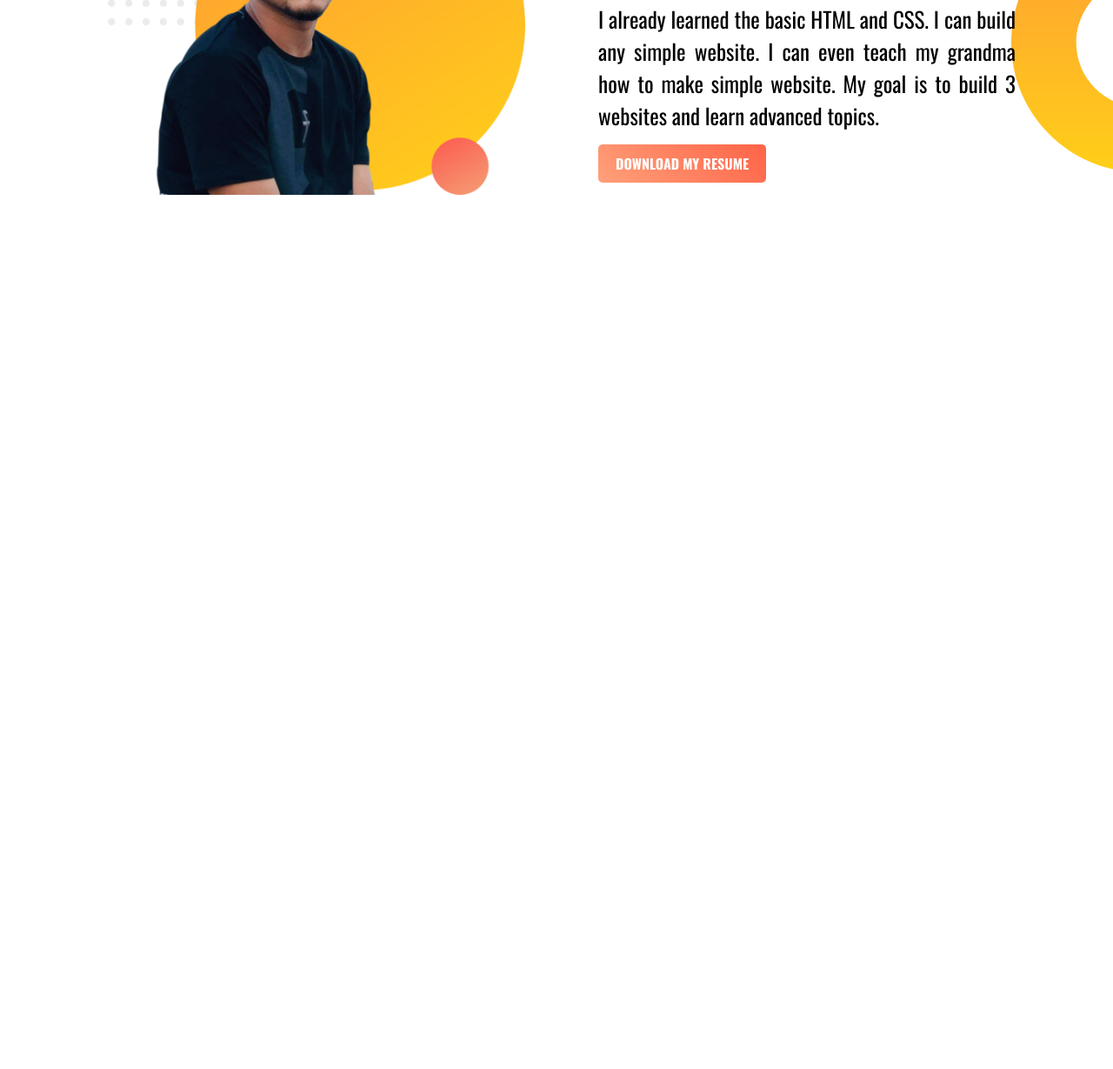
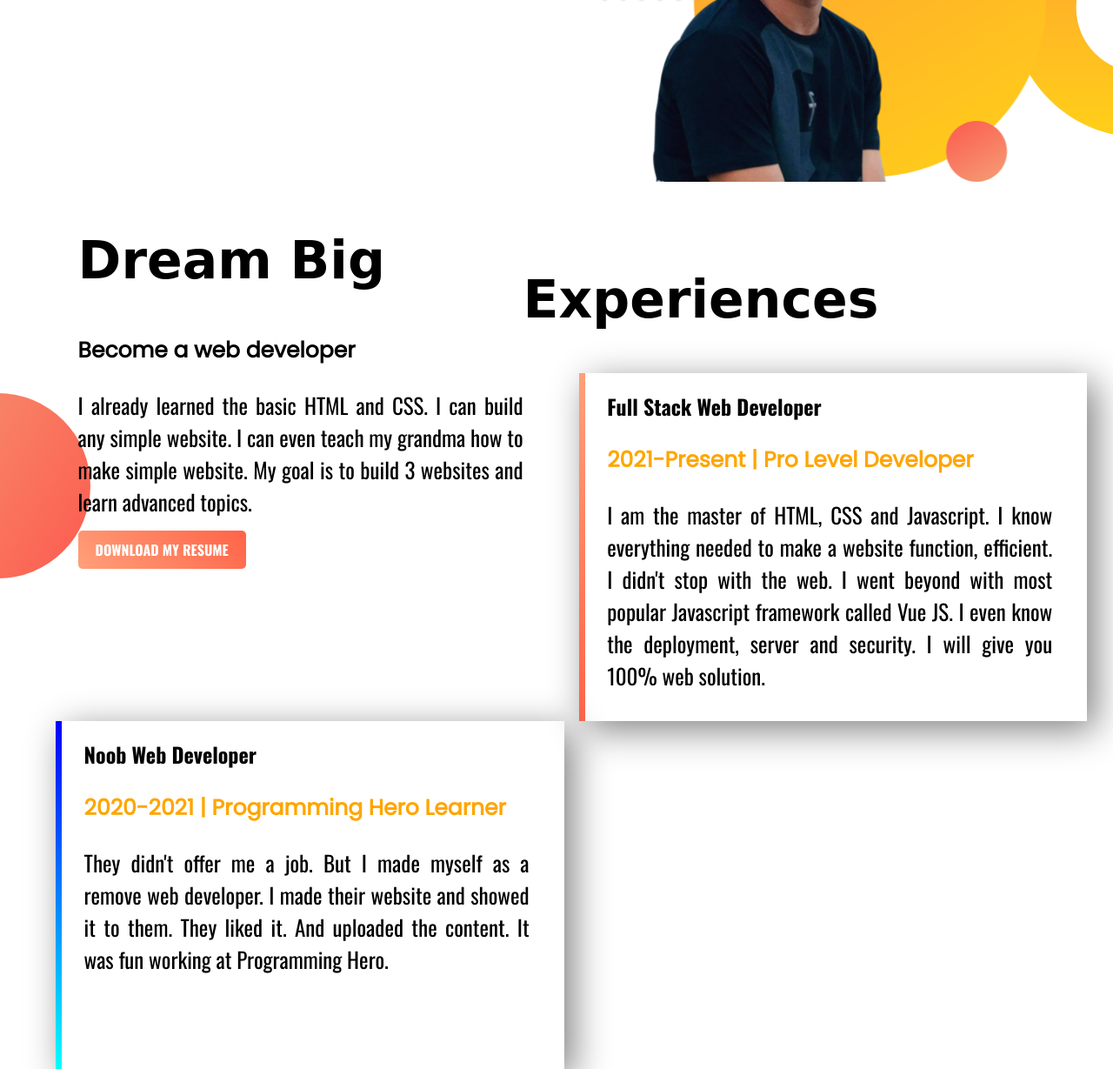
Before and after one commit to rashed-ctrl/web-portfolio, a plain HTML site: page index.html in a window 1280 px wide. Shown: the part 791-2020 px from the top of the page at 87% size. Before the commit the page ends 1130 px from the top, so only its background shows below. Drawn offline with nearby package versions, Linux system fonts and the light colour scheme; a web font is replaced by a local one.

Commit message:
second and third section

```diff
--- a/index.html
+++ b/index.html
@@ -42,5 +42,23 @@
 
     </section>
      <!-- section two end -->
+
+      <!-- section Three start -->
+      <section class="third-banner" >
+        <h1 class="experience" >Experiences</h1>
+          <div id="full-stack" class="half-width single-experience">
+                <h2>Full Stack Web Developer</h2>
+                <h3 class="name-highlight">2021-Present | Pro Level Developer</h3>
+                <p>I am the master of HTML, CSS and Javascript. I know everything needed to make a website function, efficient. I didn't stop with the web. I went beyond with most popular Javascript framework called Vue JS. I even know the deployment, server and security. I will give you 100% web solution.</p>
+          </div>
+          <div id="noob-stack" class="half-width single-experience">
+            <h2>Noob Web Developer</h2>
+            <h3 class="name-highlight">2020-2021 | Programming Hero Learner</h3>
+            <p>They didn't offer me a job. But I made myself as a remove web developer. I made their website and showed it to them. They liked it. And uploaded the content. It was fun working at Programming Hero.</p>
+        </div>
+
+    </section>
+
+       <!-- section Three end -->
 </body>
 </html>
--- a/style.css
+++ b/style.css
@@ -55,7 +55,7 @@ section{
 
 /* second section start */
 h1 {
-    font-size: 50px;
+    font-size: 60px;
     font-family: 'Pirata One', cursive;
 }
 .name-highlight {
@@ -75,7 +75,8 @@ p{
     float: left;
     margin-left: 5%;
     padding-left: 2%;
-}.half-width img{
+}
+.half-width img{
     width: 100%;
 }
 img{
@@ -98,6 +99,33 @@ section{
 .second-banner {
     background-image: url("images/dream-bg.png");
     background-position: right;
-    padding: 40px;
+    /* padding-bottom: 80px; */
+
 }
 /* second section end */
+
+/* Third section start */
+.single-experience {
+    box-shadow: 10px 10px 40px  gray;
+    height: 80%;
+    padding-right: 40px;
+}
+.experience {
+    text-align: left;
+}
+.third-banner{
+    background-image: url("images/exp-bg.png");
+    background-repeat: no-repeat;
+    background-position: left;
+}
+#full-stack{
+    border-left: 7px solid;
+    border-image: linear-gradient(180deg, lightsalmon, tomato);
+    border-image-slice: 1;
+}
+#noob-stack{
+    border-left: 7px solid;
+    border-image: linear-gradient(180deg, blue, cyan);
+    border-image-slice: 1;
+}
+/* Third section end */
```
